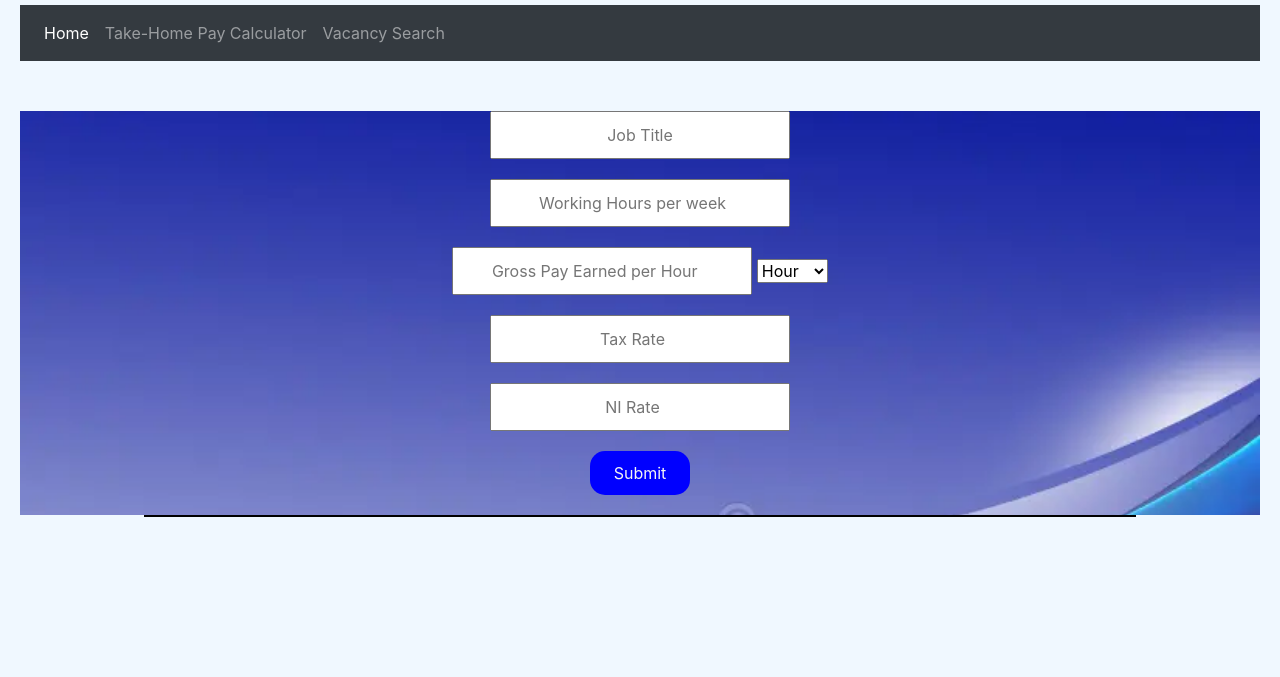
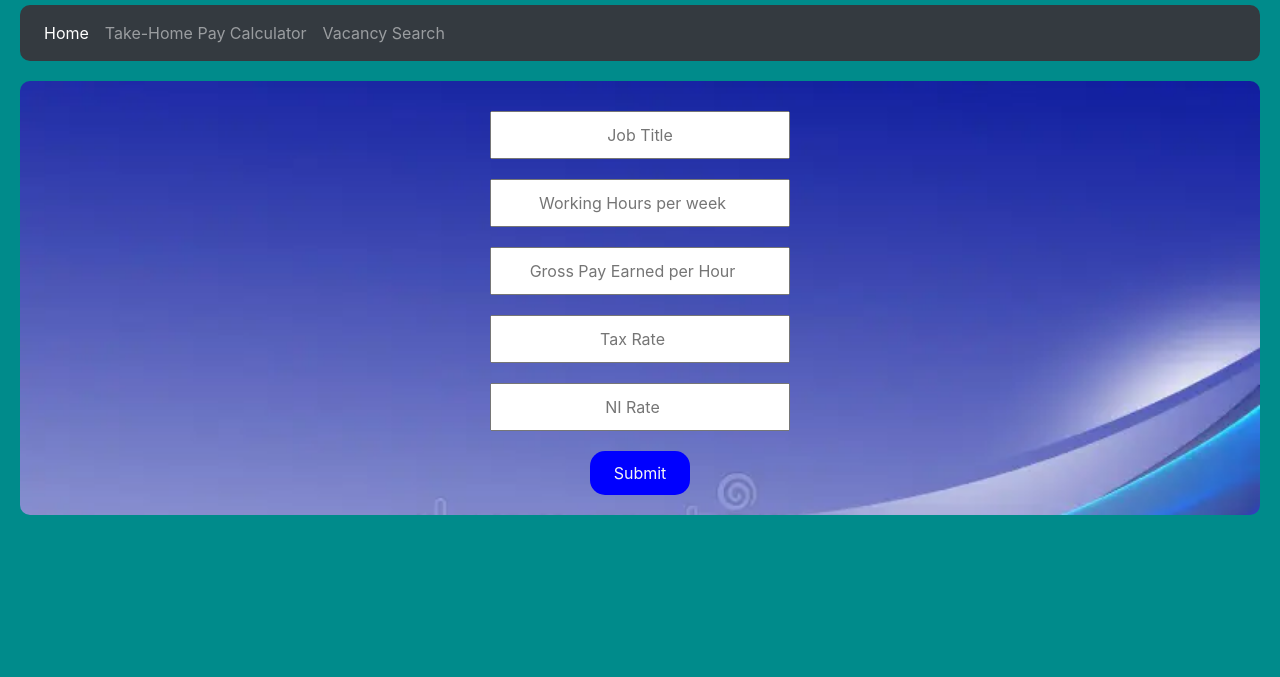
Before and after one commit to Chukudeni/Job-Search-Portal, a plain HTML site: page takehome.html in a window 1280 px wide. Shown: the part 123-800 px from the top of the page. Drawn offline with Linux system fonts and the light colour scheme.

Commit message:
design and style changes

```diff
--- a/css/calculator.css
+++ b/css/calculator.css
@@ -1,14 +1,14 @@
 body{
     padding: 20px;
     text-align: center;
-    background-color: aliceblue;
+    background-color: darkcyan;
 }
 
 h1{
     background-image: url(../images/abstract-background-waves-white-royal-blue-abstract-background-wallpaper-business-card-abstract-background-waves-white-177869476.webp);
     background-repeat: repeat-y;
     background-size: cover;
-
+    border-radius: 10px;
     text-align: left;
     width: 100%;
     height: 100px;
@@ -36,13 +36,14 @@ input{
 #info{
     font-size: large;
     text-wrap: pretty;
-    border: 1px solid black;
     margin: auto;
-    width: 80%;
+    width: 70%;
+    color: aliceblue;
 }
 
 .navbar{
-    margin-bottom: 50px;
+    margin-bottom: 20px;
+    border-radius: 10px;
 }
 
 
@@ -51,11 +52,6 @@ input{
     background-repeat: no-repeat;
     background-size: cover;
     color: aliceblue;
+    padding-top: 30px;
+    border-radius: 10px;
 }
-
-#info{
-    background-image: url(../images/abstract-background-waves-white-royal-blue-abstract-background-wallpaper-business-card-abstract-background-waves-white-177869476.webp);
-    background-repeat: repeat-y;
-    background-size: contain;
-    color: aliceblue;
-}
--- a/css/homepage.css
+++ b/css/homepage.css
@@ -5,7 +5,8 @@ body{
     background-size: auto;
     text-align: center;
     font-family: Bookman Old Style;
-    background-color: aliceblue;
+    background-color: darkcyan;
+    color: aliceblue;
 }
 
 h1{
@@ -17,10 +18,14 @@ h1{
     width: 100%;
     height: 100px;
     padding: 20px;
+    border-radius: 10px;
+
 }
 
 .navbar{
     margin-bottom: 20px;
+    border-radius: 10px;
+
 }
 
 .row{
@@ -61,8 +66,7 @@ h1{
     font-style: italic;
     text-wrap: pretty;
     contain: content;
-    color: brown;
-    background-color: azure;
+    border-radius: 10px;
 }
 
 #mainPart{
@@ -71,6 +75,8 @@ h1{
     background-size: cover;
     color: aliceblue;
     padding: 20px;
+    border-radius: 10px;
+
 }
 
 #vacancy{
--- a/css/vacancy.css
+++ b/css/vacancy.css
@@ -1,8 +1,7 @@
 body{
     padding: 20px;
-
     color: aliceblue;
-
+    background-color: darkcyan;
 }
 
 h1{
@@ -13,6 +12,14 @@ h1{
     width: 100%;
     height: 100px;
     padding: 20px;
+    border-radius: 10px;
+
+}
+
+.navbar{
+    margin-bottom: 20px;
+    border-radius: 10px;
+
 }
 
 button{
@@ -54,19 +61,15 @@ input{
     font-style: italic;
     text-wrap: pretty;
     contain: content;
-    color: brown;
-    background-color: aliceblue;
-
+    color: whitesmoke;
 }
 
-#rowBox{
-    width: 100%;
-}
+
 
 #mainSec{
     background-image: url(../images/abstract-background-waves-white-royal-blue-abstract-background-wallpaper-business-card-abstract-background-waves-white-177869476.webp);
     background-repeat: no-repeat;
     background-size: cover;
     padding: 20px;
-
+    border-radius: 10px;
 }
--- a/js/calc.js
+++ b/js/calc.js
@@ -25,7 +25,7 @@ function printInfo(){
         " Job: " + title + '\n' + " Working " + workHours
         + " hours a week for a gross pay of $" + pay
         + " per hour with " + taxes + "% Tax and " + niRate
-        + "% NI,"+'\n'+ "Results in a take-home pay of :"
+        + "% NI,"+'\n'+'\n'+ "Results in a take-home pay of :"
         + '\n' + "Your take home pay per hour is $"+ thPayHour+ '\n'
         + " Your take home pay per week is $" + thPayWeek + '\n'
         +" Your take home pay per month is $" + thPayMonth + '\n'
--- a/takehome.html
+++ b/takehome.html
@@ -39,12 +39,12 @@
         <input type="number" id="hours" placeholder="Working Hours per week" >
         <br>
         <input type="number" id="pay" placeholder="Gross Pay Earned per Hour" >
-        <select name="pay" id="payOption">
+        <!-- <select name="pay" id="payOption">
             <option value="hour">Hour</option>
             <option value="week">Week</option>
             <option value="month">Month</option>
             <option value="year">Year</option>
-        </select>
+        </select> -->
         <!-- <br>
         Year
         <input type="checkbox" id="year" placeholder="Gross Pay Earned per Year" >
```
Also changed, not shown: index.html (+1 -0 lines), js/vacancy.js (+20 -11 lines), vacancy.html (+2 -1 lines).
